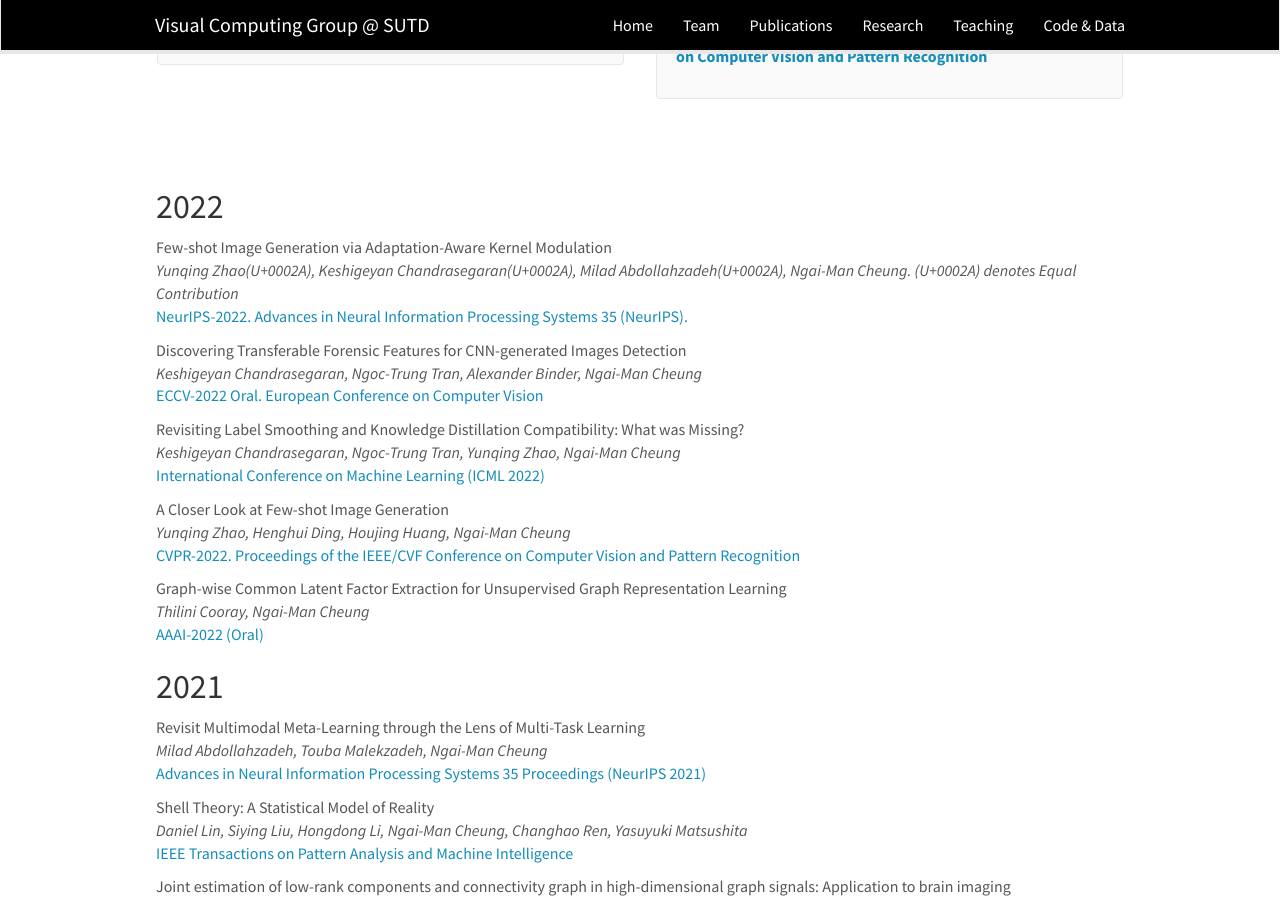
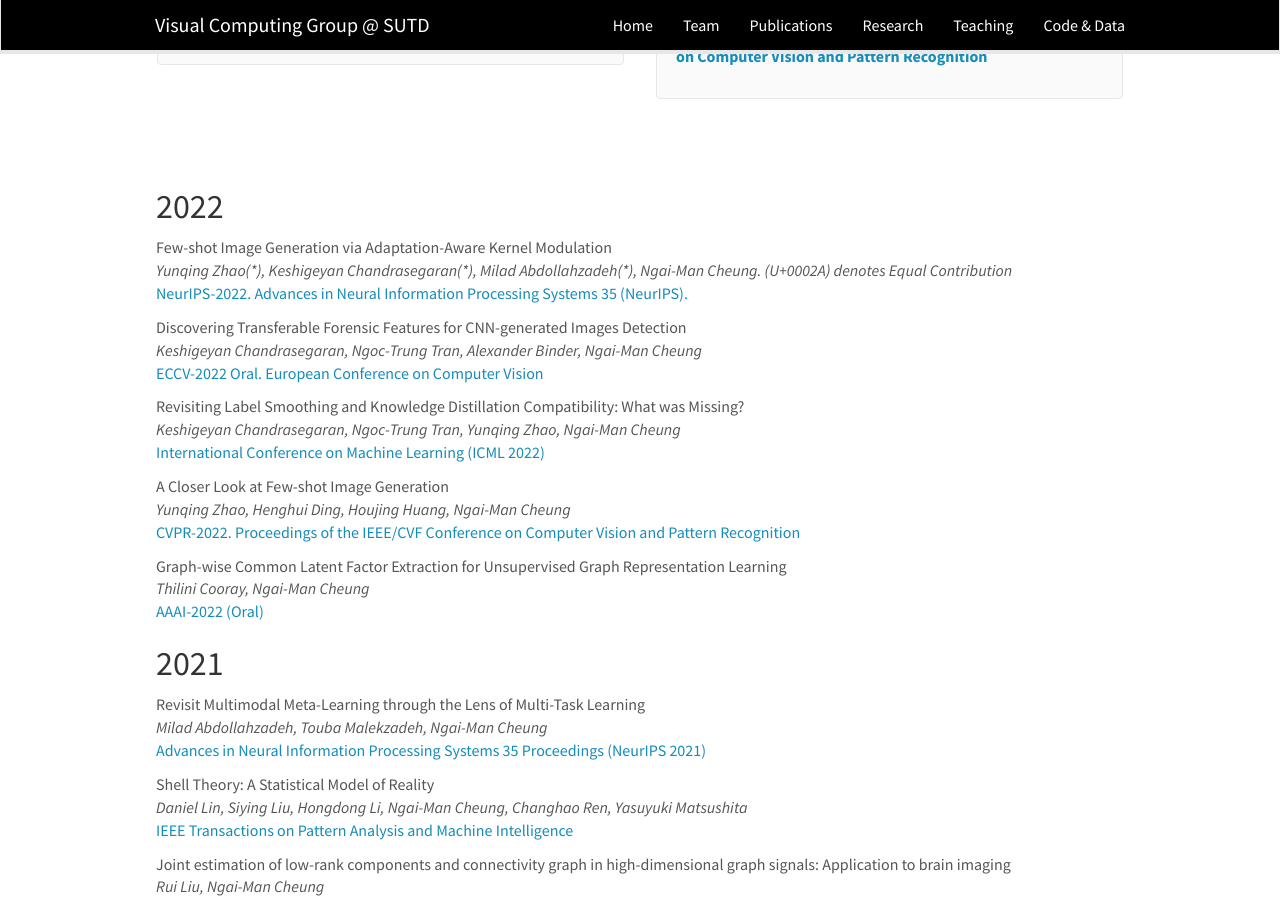
Before and after one commit to sutd-visual-computing-group/sutd-visual-computing-group.github.io, a Jekyll site: the page built from _pages/publications.md, in a window 1280 px wide and 900 px high, scrolled down 2010 px. Built offline with Jekyll 4.4.1, drawn with Linux system fonts in a browser that asks for light colours; nearby versions of some CDN libraries.

Commit message:
Update publist_2022.yml

```diff
--- a/_data/publist_2022.yml
+++ b/_data/publist_2022.yml
@@ -1,6 +1,6 @@
 - title: "Few-shot Image Generation via Adaptation-Aware Kernel Modulation"
   image: TiNHigh.png
-  authors: Yunqing Zhao(U+0002A), Keshigeyan Chandrasegaran(U+0002A), Milad Abdollahzadeh(U+0002A), Ngai-Man Cheung. (U+0002A) denotes Equal Contribution
+  authors: Yunqing Zhao(&#42;), Keshigeyan Chandrasegaran(&#42;), Milad Abdollahzadeh(&#42;), Ngai-Man Cheung. (U+0002A) denotes Equal Contribution
   link:
     url: https://arxiv.org/abs/2210.16559
     display: NeurIPS-2022. Advances in Neural Information Processing Systems 35 (NeurIPS).
```
